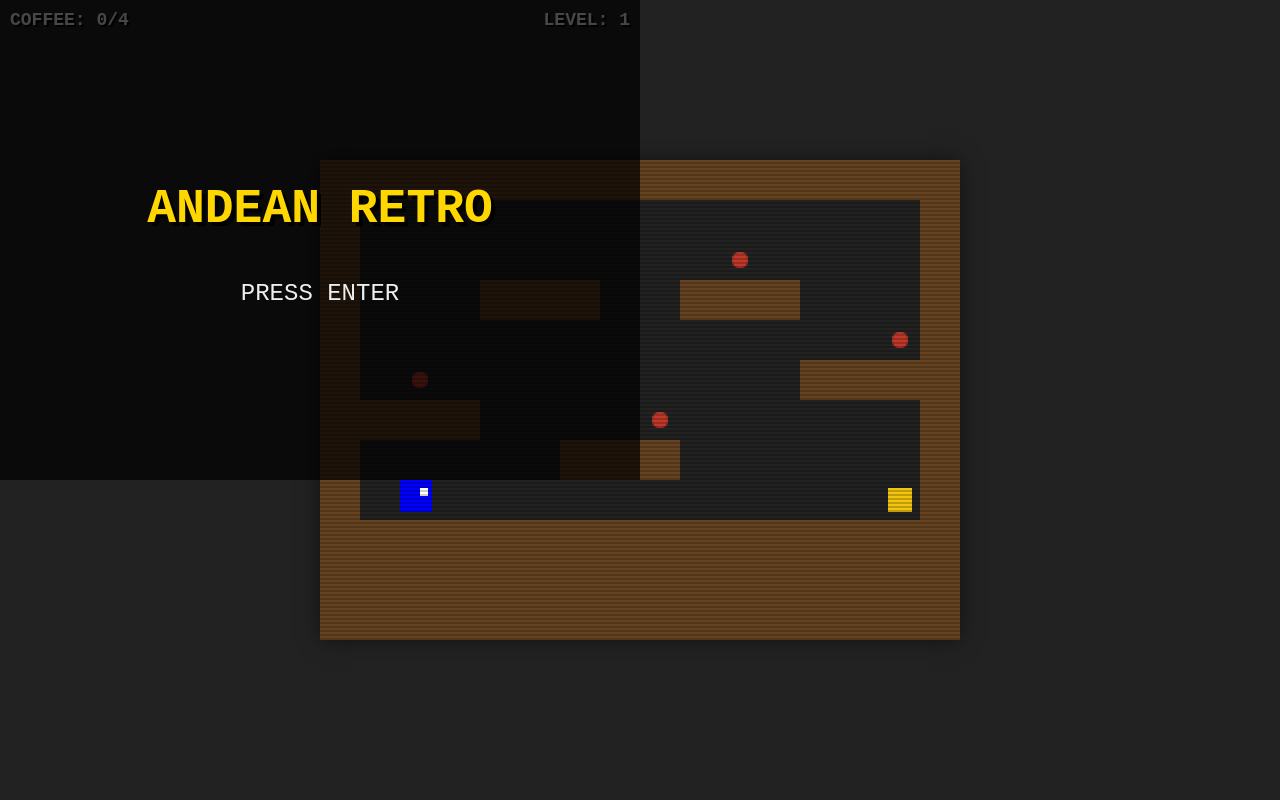
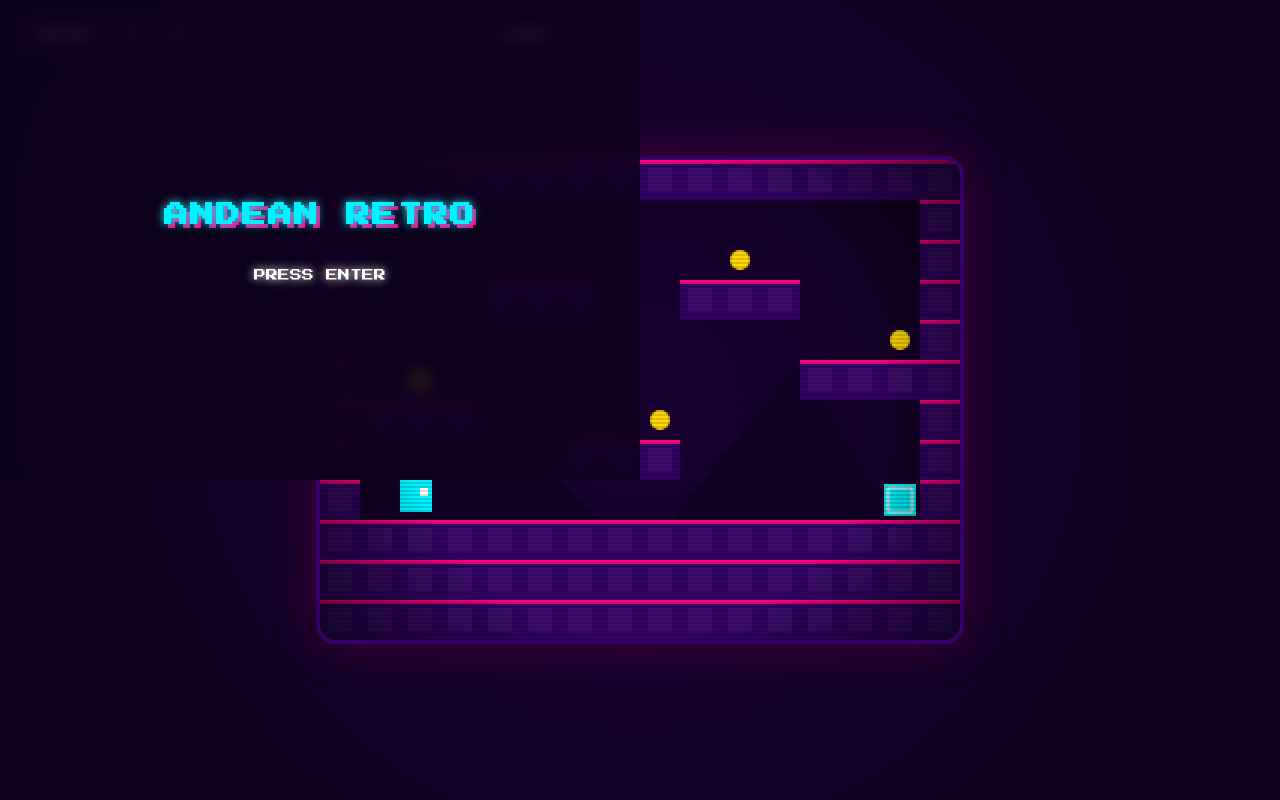
Before and after one commit to dallaseilde-prog/retro-game-comparsa, a website built with Vite: page index.html in a window 1280 px wide. Built offline with nearby package versions, Linux system fonts and the light colour scheme.

Commit message:
Aesthetic Upgrade: Elegant and Vivid visuals with Neon Retro theme

```diff
--- a/index.html
+++ b/index.html
@@ -5,6 +5,9 @@
     <link rel="icon" type="image/svg+xml" href="/vite.svg" />
     <meta name="viewport" content="width=device-width, initial-scale=1.0" />
     <title>Andean Retro Adventure</title>
+    <link rel="preconnect" href="https://fonts.googleapis.com">
+    <link rel="preconnect" href="https://fonts.gstatic.com" crossorigin>
+    <link href="https://fonts.googleapis.com/css2?family=Press+Start+2P&display=swap" rel="stylesheet">
     <link rel="stylesheet" href="./style.css" />
   </head>
   <body>
--- a/src/Game.js
+++ b/src/Game.js
@@ -10,48 +10,38 @@ export class Game {
     this.ctx = canvas.getContext('2d');
     this.width = canvas.width;
     this.height = canvas.height;
-
     this.lastTime = 0;
     this.input = new Input();
     this.audio = new AudioController();
     this.levelManager = new LevelManager();
     this.tilemap = new Tilemap(20);
     this.player = new Player(this);
-
     this.state = 'START';
     this.levelIndex = 0;
     this.score = 0;
     this.totalCoffee = 0;
     this.lives = 3;
-
     this.uiScore = document.getElementById('score');
     this.uiTotal = document.getElementById('total-coffee');
     this.uiLevel = document.getElementById('level');
     this.overlay = document.getElementById('overlay');
     this.overlayTitle = document.getElementById('overlay-title');
     this.overlayMsg = document.getElementById('overlay-message');
-
     this.showOverlay('ANDEAN RETRO', 'PRESS ENTER');
   }
-
   start() {
     this.loadLevel(0);
     requestAnimationFrame((ts) => this.loop(ts));
   }
-
   loadLevel(index) {
     const level = this.levelManager.getLevel(index);
-    if (!level) {
-      this.setState('VICTORY');
-      return;
-    }
+    if (!level) { this.setState('VICTORY'); return; }
     this.levelIndex = index;
     this.totalCoffee = this.tilemap.load(JSON.parse(JSON.stringify(level.map)));
     this.player.reset(level.start.x, level.start.y);
     this.score = 0;
     this.updateHUD();
   }
-
   loop(timestamp) {
     if (!this.lastTime) this.lastTime = timestamp;
     const dt = (timestamp - this.lastTime) / 1000;
@@ -60,7 +50,6 @@ export class Game {
     this.draw();
     requestAnimationFrame((ts) => this.loop(ts));
   }
-
   update(dt) {
     if (this.state === 'START') {
       if (this.input.isDown('Enter')) this.setState('PLAYING');
@@ -80,40 +69,37 @@ export class Game {
       }
     }
   }
-
   draw() {
-    this.ctx.fillStyle = '#222';
+    const gradient = this.ctx.createRadialGradient(this.width/2, this.height/2, 0, this.width/2, this.height/2, this.width);
+    gradient.addColorStop(0, '#1a0033');
+    gradient.addColorStop(1, '#0c001a');
+    this.ctx.fillStyle = gradient;
     this.ctx.fillRect(0, 0, this.width, this.height);
+    this.ctx.fillStyle = '#100028';
+    this.ctx.beginPath();
+    this.ctx.moveTo(0, this.height);
+    this.ctx.lineTo(80, 120);
+    this.ctx.lineTo(160, 200);
+    this.ctx.lineTo(240, 100);
+    this.ctx.lineTo(this.width, this.height);
+    this.ctx.fill();
     this.tilemap.draw(this.ctx);
     this.player.draw(this.ctx);
   }
-
-  collectCoffee() {
-    this.score++;
-    this.audio.playCollect();
-    this.updateHUD();
-  }
-
+  collectCoffee() { this.score++; this.audio.playCollect(); this.updateHUD(); }
   winLevel() {
     this.audio.playWin();
-    if (this.levelIndex + 1 < this.levelManager.levels.length) {
-      this.loadLevel(this.levelIndex + 1);
-    } else {
-      this.setState('VICTORY');
-    }
+    if (this.levelIndex + 1 < this.levelManager.levels.length) this.loadLevel(this.levelIndex + 1);
+    else this.setState('VICTORY');
   }
-
   die() {
     this.audio.playDie();
     this.lives--;
     if (this.lives > 0) {
       const level = this.levelManager.getLevel(this.levelIndex);
       this.player.reset(level.start.x, level.start.y);
-    } else {
-      this.setState('GAMEOVER');
-    }
+    } else this.setState('GAMEOVER');
   }
-
   setState(newState) {
     this.state = newState;
     if (newState === 'START') this.showOverlay('ANDEAN RETRO', 'PRESS ENTER TO START');
@@ -121,17 +107,12 @@ export class Game {
     else if (newState === 'GAMEOVER') this.showOverlay('GAME OVER', 'PRESS R TO RESTART');
     else if (newState === 'VICTORY') this.showOverlay('VICTORY!', 'ALL LEVELS CLEARED\nPRESS ENTER');
   }
-
   showOverlay(title, msg) {
     this.overlay.classList.remove('hidden');
     this.overlayTitle.innerText = title;
     this.overlayMsg.innerText = msg;
   }
-
-  hideOverlay() {
-    this.overlay.classList.add('hidden');
-  }
-
+  hideOverlay() { this.overlay.classList.add('hidden'); }
   updateHUD() {
     this.uiScore.innerText = this.score;
     this.uiTotal.innerText = this.totalCoffee;
--- a/src/Player.js
+++ b/src/Player.js
@@ -11,9 +11,8 @@ export class Player {
     this.jumpForce = 250;
     this.gravity = 550;
     this.grounded = false;
-    this.color = '#00f';
+    this.color = '#00f2ff';
   }
-
   reset(x, y) {
     this.x = x * this.game.tilemap.tileSize;
     this.y = y * this.game.tilemap.tileSize;
@@ -21,19 +20,16 @@ export class Player {
     this.vy = 0;
     this.grounded = false;
   }
-
   update(dt) {
     const input = this.game.input;
     if (input.isDown('ArrowLeft') || input.isDown('KeyA')) this.vx = -this.speed;
     else if (input.isDown('ArrowRight') || input.isDown('KeyD')) this.vx = this.speed;
     else this.vx = 0;
-
     if ((input.isDown('Space') || input.isDown('ArrowUp') || input.isDown('KeyW')) && this.grounded) {
       this.vy = -this.jumpForce;
       this.grounded = false;
       this.game.audio.playJump();
     }
-
     this.vy += this.gravity * dt;
     this.x += this.vx * dt;
     this.checkHorizontalCollisions();
@@ -42,7 +38,6 @@ export class Player {
     this.checkInteractions();
     if (this.y > this.game.height) this.game.die();
   }
-
   checkHorizontalCollisions() {
     const ts = this.game.tilemap.tileSize;
     const tm = this.game.tilemap;
@@ -58,7 +53,6 @@ export class Player {
         this.vx = 0;
     }
   }
-
   checkVerticalCollisions() {
     const ts = this.game.tilemap.tileSize;
     const tm = this.game.tilemap;
@@ -76,7 +70,6 @@ export class Player {
         this.vy = 0;
     }
   }
-
   checkInteractions() {
     const ts = this.game.tilemap.tileSize;
     const tm = this.game.tilemap;
@@ -87,7 +80,6 @@ export class Player {
     else if (tile === 3) this.game.winLevel();
     else if (tile === 4) this.game.die();
   }
-
   draw(ctx) {
     ctx.fillStyle = this.color;
     ctx.fillRect(Math.floor(this.x), Math.floor(this.y), this.width, this.height);
--- a/src/Tilemap.js
+++ b/src/Tilemap.js
@@ -5,7 +5,6 @@ export class Tilemap {
     this.width = 0;
     this.height = 0;
   }
-
   load(levelMatrix) {
     this.map = levelMatrix;
     this.height = levelMatrix.length;
@@ -16,7 +15,6 @@ export class Tilemap {
         if (this.map[y][x] === 2) coffee++;
     return coffee;
   }
-
   draw(ctx) {
     for (let y = 0; y < this.height; y++) {
       for (let x = 0; x < this.width; x++) {
@@ -24,33 +22,37 @@ export class Tilemap {
         const px = x * this.tileSize;
         const py = y * this.tileSize;
         if (tile === 1) {
-          ctx.fillStyle = '#654321';
+          ctx.fillStyle = '#330066';
           ctx.fillRect(px, py, this.tileSize, this.tileSize);
+          ctx.fillStyle = '#ff007f';
+          ctx.fillRect(px, py, this.tileSize, 2);
+          ctx.fillStyle = 'rgba(255, 255, 255, 0.05)';
+          ctx.fillRect(px + 4, py + 4, this.tileSize - 8, this.tileSize - 8);
         } else if (tile === 2) {
-          ctx.fillStyle = '#C0392B';
+          ctx.fillStyle = '#ffd700';
           ctx.beginPath();
-          ctx.arc(px + this.tileSize/2, py + this.tileSize/2, 4, 0, Math.PI*2);
+          ctx.arc(px + this.tileSize/2, py + this.tileSize/2, 5, 0, Math.PI*2);
           ctx.fill();
         } else if (tile === 3) {
-          ctx.fillStyle = '#F1C40F';
-          ctx.fillRect(px + 4, py + 4, this.tileSize - 8, this.tileSize - 8);
+          ctx.fillStyle = '#00f2ff';
+          ctx.fillRect(px + 2, py + 2, this.tileSize - 4, this.tileSize - 4);
+          ctx.strokeStyle = '#fff';
+          ctx.strokeRect(px + 4, py + 4, this.tileSize - 8, this.tileSize - 8);
         } else if (tile === 4) {
-          ctx.fillStyle = '#999';
+          ctx.fillStyle = '#ff4d4d';
           ctx.beginPath();
           ctx.moveTo(px, py + this.tileSize);
-          ctx.lineTo(px + this.tileSize/2, py);
+          ctx.lineTo(px + this.tileSize/2, py + 4);
           ctx.lineTo(px + this.tileSize, py + this.tileSize);
           ctx.fill();
         }
       }
     }
   }
-
   getTile(col, row) {
     if (col < 0 || col >= this.width || row < 0 || row >= this.height) return 1;
     return this.map[row][col];
   }
-
   removeCoffee(col, row) {
     if (this.map[row][col] === 2) {
       this.map[row][col] = 0;
--- a/style.css
+++ b/style.css
@@ -1,9 +1,11 @@
 :root {
-  --bg-color: #222;
-  --text-color: #eee;
-  --accent-color: #ffd700;
+  --bg-color: #0c001a;
+  --text-color: #fff;
+  --accent-color: #ff007f;
+  --secondary-color: #00f2ff;
+  --gold-color: #ffd700;
+  --glass-bg: rgba(26, 0, 51, 0.6);
 }
-
 body {
   margin: 0;
   display: flex;
@@ -11,25 +13,26 @@ body {
   align-items: center;
   min-height: 100vh;
   background-color: var(--bg-color);
-  font-family: 'Courier New', Courier, monospace;
+  background: radial-gradient(circle at center, #1a0033 0%, #0c001a 100%);
+  font-family: 'Press Start 2P', cursive;
   color: var(--text-color);
   overflow: hidden;
 }
-
 #game-container {
   position: relative;
   width: 640px;
   height: 480px;
-  box-shadow: 0 0 20px rgba(0, 0, 0, 0.5);
+  border: 4px solid #330066;
+  border-radius: 20px;
+  overflow: hidden;
+  box-shadow: 0 0 50px rgba(255, 0, 127, 0.2), inset 0 0 20px rgba(0, 0, 0, 0.8);
 }
-
 canvas {
   width: 100%;
   height: 100%;
   image-rendering: pixelated;
-  background-color: #333;
+  background-color: #0c001a;
 }
-
 .scanlines {
   position: absolute;
   top: 0;
@@ -40,14 +43,24 @@ canvas {
     to bottom,
     rgba(255, 255, 255, 0),
     rgba(255, 255, 255, 0) 50%,
-    rgba(0, 0, 0, 0.2) 50%,
-    rgba(0, 0, 0, 0.2)
+    rgba(0, 0, 0, 0.15) 50%,
+    rgba(0, 0, 0, 0.15)
   );
   background-size: 100% 4px;
   pointer-events: none;
   z-index: 10;
 }
-
+.scanlines::after {
+  content: " ";
+  display: block;
+  position: absolute;
+  top: 0;
+  left: 0;
+  bottom: 0;
+  right: 0;
+  background: radial-gradient(circle, transparent 60%, rgba(0,0,0,0.6) 100%);
+  pointer-events: none;
+}
 #ui-layer {
   position: absolute;
   top: 0;
@@ -55,54 +68,52 @@ canvas {
   width: 640px;
   height: 480px;
   pointer-events: none;
-  display: flex;
-  flex-direction: column;
-  justify-content: space-between;
 }
-
 #hud {
-  padding: 10px;
+  padding: 20px;
   display: flex;
   justify-content: space-between;
-  text-shadow: 2px 2px 0 #000;
-  font-weight: bold;
-  font-size: 18px;
+  font-size: 10px;
+  text-shadow: 2px 2px 0px rgba(255, 0, 127, 0.5);
   z-index: 20;
 }
-
+#hud span {
+  background: var(--glass-bg);
+  padding: 8px 12px;
+  border: 1px solid rgba(255, 255, 255, 0.1);
+  border-radius: 4px;
+  backdrop-filter: blur(4px);
+}
 #overlay {
   position: absolute;
   top: 0;
   left: 0;
   width: 100%;
   height: 100%;
-  background: rgba(0, 0, 0, 0.7);
+  background: rgba(12, 0, 26, 0.85);
   display: flex;
   flex-direction: column;
   justify-content: center;
   align-items: center;
   z-index: 30;
   text-align: center;
+  backdrop-filter: blur(8px);
 }
-
-#overlay.hidden {
-  display: none;
+#overlay h1 {
+  font-size: 24px;
+  margin-bottom: 30px;
+  color: var(--secondary-color);
+  text-transform: uppercase;
+  text-shadow: 0 0 10px var(--secondary-color), 4px 4px 0 var(--accent-color);
+  letter-spacing: 2px;
 }
-
-#overlay h1 {
-  font-size: 48px;
-  margin-bottom: 20px;
-  color: var(--accent-color);
-  text-transform: uppercase;
-  text-shadow: 4px 4px 0 #000;
-}
-
 #overlay p {
-  font-size: 24px;
+  font-size: 12px;
+  color: var(--text-color);
   animation: blink 1s infinite;
 }
-
+#overlay.hidden { display: none; }
 @keyframes blink {
-  0%, 100% { opacity: 1; }
-  50% { opacity: 0; }
+  0%, 100% { opacity: 1; filter: drop-shadow(0 0 5px var(--text-color)); }
+  50% { opacity: 0.3; }
 }
```
